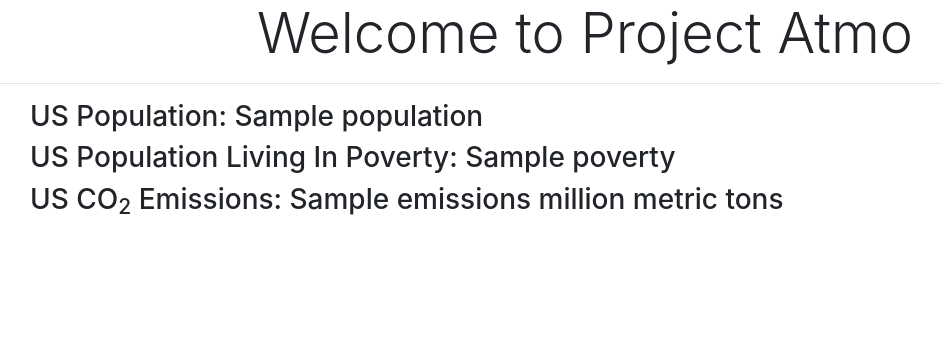
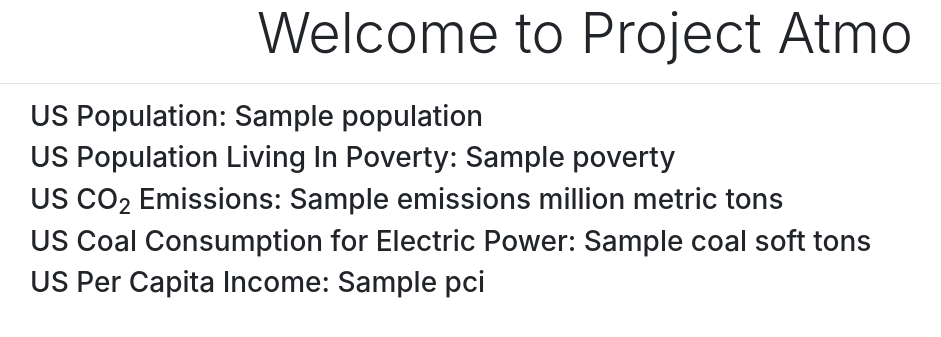
Before and after one commit to aliceni7/atmosphere, a Flask app: template templates/welcome.html in a window 1280 px wide. Shown: the part 74-411 px from the top of the page, without its empty margins (55-996 px from the left). Run offline with Flask 2, Linux system fonts and the light colour scheme; the template is opened without the code that fills it: most values are stand-ins (such as "Sample title", 1, 10 or a date in 2020); parts of the project's set-up code (start-up, migrations or seed data) failed here and were passed over; some libraries are stand-ins or nearby versions.

Commit message:
added new US stats

```diff
--- a/templates/welcome.html
+++ b/templates/welcome.html
@@ -15,5 +15,8 @@
     <h3>US Population: {{population}}</h3>
     <h3>US Population Living In Poverty: {{poverty}}</h3>
     <h3>US CO<sub>2</sub> Emissions: {{emissions}} million metric tons</h3>
+    <h3>US Coal Consumption for Electric Power: {{coal}} soft tons</h3>
+    <h3>US Per Capita Income: {{pci}}</h3>
+
 </div>
 {% endblock %}
```
